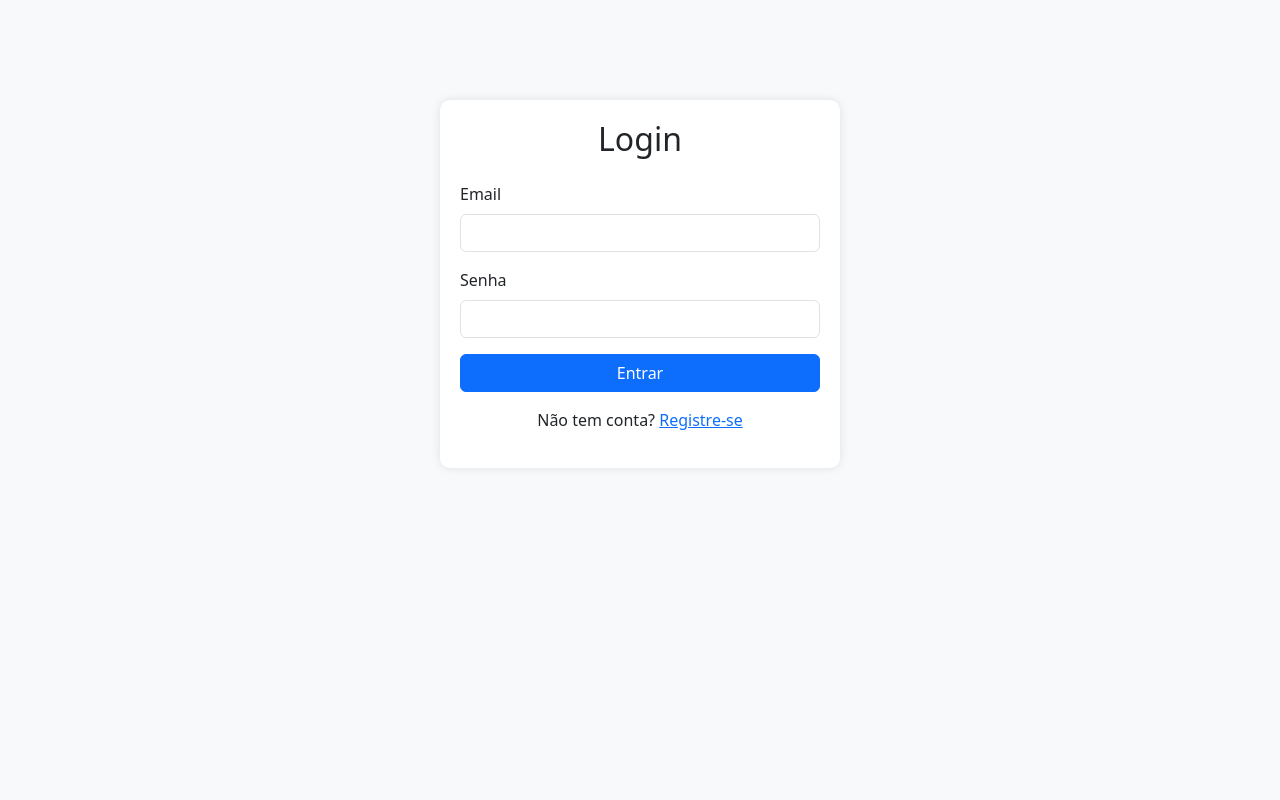
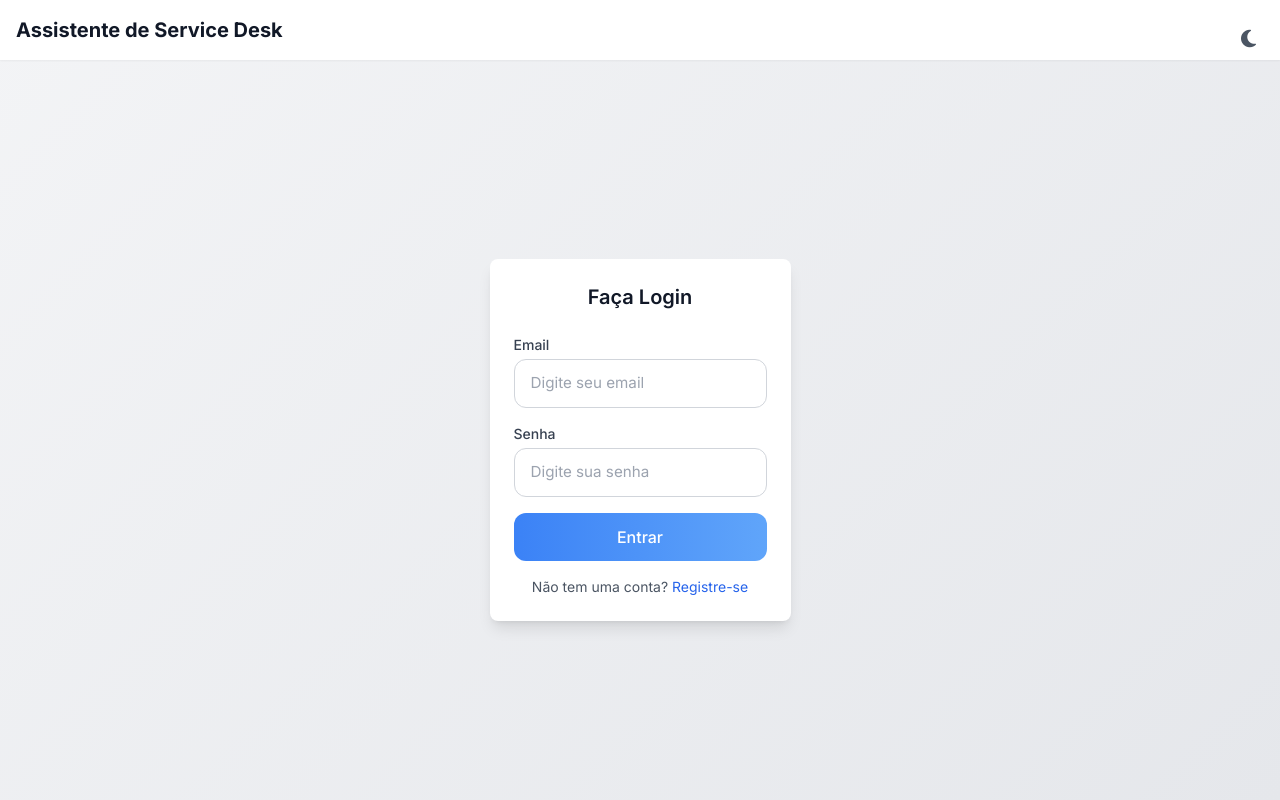
Before and after one commit to AlexandreCalmonJr/service_desk_chat_moderno, a Flask app: page /login in a window 1280 px wide. Run offline with Flask 3, Linux system fonts and the light colour scheme; some libraries are stand-ins or nearby versions.

Commit message:
tema ajuste

```diff
--- a/templates/login.html
+++ b/templates/login.html
@@ -1,40 +1,60 @@
+<!DOCTYPE html>
 <html lang="pt-BR">
 <head>
     <meta charset="UTF-8">
     <meta name="viewport" content="width=device-width, initial-scale=1.0">
-<title>Login - Service Desk</title>
-<link href="https://cdn.jsdelivr.net/npm/bootstrap@5.3.0/dist/css/bootstrap.min.css" rel="stylesheet">
-<style>
-    body { background-color: #f8f9fa; }
-    .login-container { max-width: 400px; margin: 100px auto; padding: 20px; background-color: #fff; border-radius: 10px; box-shadow: 0 0 10px rgba(0,0,0,0.1); }
-</style>
+    <title>Assistente de Service Desk - Login</title>
+    <script src="https://cdn.tailwindcss.com"></script>
+    <link href="/static/styles.css" rel="stylesheet">
+    <link href="https://fonts.googleapis.com/css2?family=Inter:wght@400;500;600;700&display=swap" rel="stylesheet">
+    <link rel="stylesheet" href="https://cdnjs.cloudflare.com/ajax/libs/font-awesome/6.4.2/css/all.min.css">
+
 </head>
-<body>
-<div class="login-container">
-    <h2 class="text-center mb-4">Login</h2>
+<body class="bg-gray-100 dark:bg-gray-900 flex flex-col min-h-screen">
+    <header class="bg-white dark:bg-gray-800 shadow-sm p-4 flex justify-between items-center fixed top-0 left-0 right-0 z-10">
+        <h1 class="text-xl font-bold text-gray-900 dark:text-gray-100">Assistente de Service Desk</h1>
+        <button class="theme-toggle" onclick="toggleTheme()" title="Alternar tema">
+            <i class="fas fa-moon text-gray-600 dark:text-gray-300"></i>
+        </button>
+    </header>
+    <main class="flex-1 flex flex-col items-center justify-center pt-20 px-4">
+        <div class="w-full max-w-md p-6 bg-white dark:bg-gray-800 rounded-lg shadow-lg">
+            <h2 class="text-xl font-semibold text-gray-900 dark:text-gray-100 text-center mb-6">Faça Login</h2>
+
             {% with messages = get_flashed_messages(with_categories=true) %}
                 {% if messages %}
                     {% for category, message in messages %}
-                <div class="alert alert-{{ category }} alert-dismissible fade show" role="alert">
+                        <div class="p-4 rounded-lg mb-4 {% if category == 'error' %}bg-red-100 dark:bg-red-900 text-red-800 dark:text-red-200{% else %}bg-green-100 dark:bg-green-900 text-green-800 dark:text-green-200{% endif %}">
                             {{ message }}
-                    <button type="button" class="btn-close" data-bs-dismiss="alert" aria-label="Close"></button>
                         </div>
                     {% endfor %}
                 {% endif %}
             {% endwith %}
-    <form method="POST">
-        <div class="mb-3">
-            <label for="email" class="form-label">Email</label>
-            <input type="email" class="form-control" id="email" name="email" required>
+
+            <form method="POST" action="/login" class="space-y-4">
+                <div>
+                    <label for="email" class="block text-sm font-medium text-gray-700 dark:text-gray-300 mb-1">Email</label>
+                    <input type="email" id="email" name="email" required class="chat-input w-full" placeholder="Digite seu email">
                 </div>
-        <div class="mb-3">
-            <label for="password" class="form-label">Senha</label>
-            <input type="password" class="form-control" id="password" name="password" required>
+                <div>
+                    <label for="password" class="block text-sm font-medium text-gray-700 dark:text-gray-300 mb-1">Senha</label>
+                    <input type="password" id="password" name="password" required class="chat-input w-full" placeholder="Digite sua senha">
                 </div>
-        <button type="submit" class="btn btn-primary w-100">Entrar</button>
+                <button type="submit" class="chat-button w-full">Entrar</button>
             </form>
-    <p class="text-center mt-3">Não tem conta? <a href="{{ url_for('register') }}">Registre-se</a></p>
+            <p class="text-center text-sm text-gray-600 dark:text-gray-400 mt-4">
+                Não tem uma conta? <a href="/register" class="text-blue-600 hover:underline dark:text-blue-400">Registre-se</a>
+            </p>
         </div>
-<script src="https://cdn.jsdelivr.net/npm/bootstrap@5.3.0/dist/js/bootstrap.bundle.min.js"></script>
+    </main>
+
+    <script>
+        function toggleTheme() {
+            document.body.classList.toggle('dark');
+            const themeToggle = document.querySelector('.theme-toggle i');
+            themeToggle.classList.toggle('fa-moon');
+            themeToggle.classList.toggle('fa-sun');
+        }
+    </script>
 </body>
 </html>
```
Also changed, not shown: templates/faqs.html (+10 -1 lines). Lines whose indentation alone changed are shown as unchanged.
